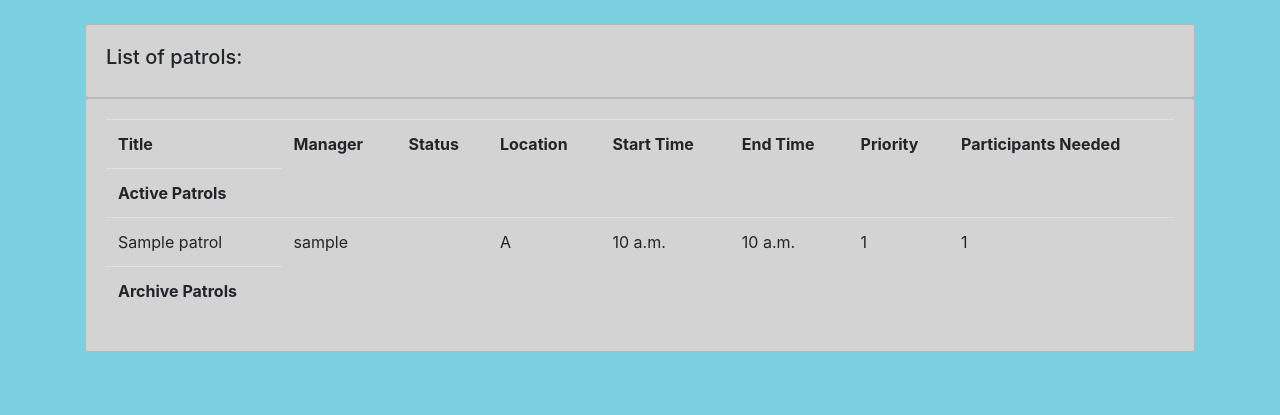
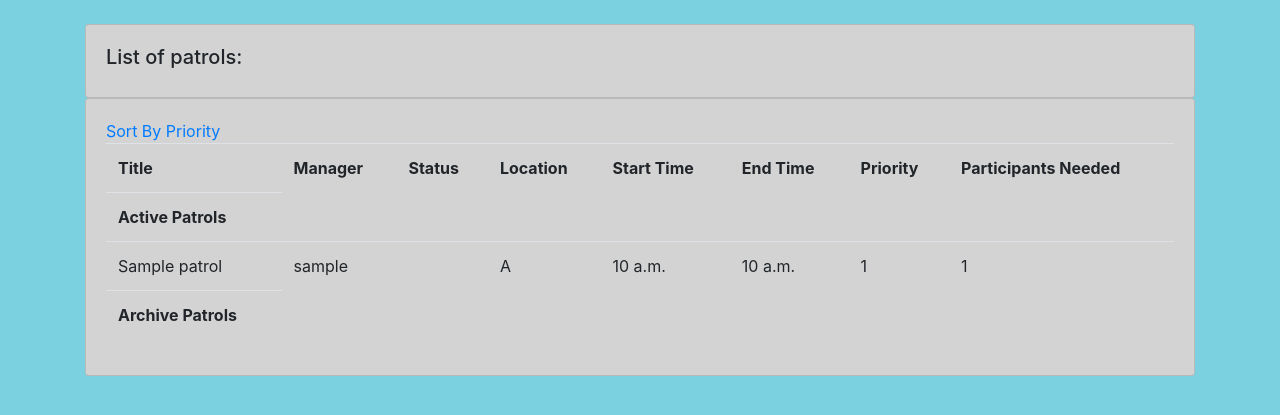
Before and after one commit to bilbisli/SecureCity, a Django app: page /Patrol/ in a window 1280 px wide. Shown: the part 56-471 px from the top of the page. Run offline with Django 4.2, Linux system fonts and the light colour scheme; a user stored in the database is signed in; tables that the repository leaves empty hold one stand-in row (values such as "Sample post").

Commit message:
BSPM2022T11-40

```diff
--- a/SecureCity/HomePage/templates/Patrols/ParentPatrolPage.html
+++ b/SecureCity/HomePage/templates/Patrols/ParentPatrolPage.html
@@ -33,7 +33,7 @@ function myFunction(id) {
 				</div>
 				<div class="card card-body" id="general">
 
-
+					<th><a href="{{ parent_patrol }}?sort=Priority">Sort By Priority </a></th>
 					<table class="table">
 						<tr>
 							<th>Title</th>
--- a/SecureCity/HomePage/views.py
+++ b/SecureCity/HomePage/views.py
@@ -31,7 +31,7 @@ def patrol_management(request):
                 priorities.append(p.priority)
                 managers.append(str(p.manager))
                 dates.append(str(p.date))
-                between.append(str(p.start_time)+'-'+str(p.end_time))
+                between.append(str(p.start_time) + '-' + str(p.end_time))
             csvFile = pd.DataFrame()
             csvFile['Title'] = titles
             csvFile['Location'] = locations
@@ -46,8 +46,8 @@ def patrol_management(request):
 
     patrols = [(number + 1, patrol) for number, patrol in enumerate(request.user.patrols.all())]
     context = {
-            'patrols': patrols,
-            'error': error
+        'patrols': patrols,
+        'error': error
     }
     return render(request, 'Patrols/PatrolManagement.html', context)
 
@@ -68,12 +68,17 @@ def create_patrol(request):
     }
     return render(request, 'Patrols/CreatePatrol.html', context)
 
+
 @login_required(login_url='/Login/')
 def parent_patrol(request):
-    activePatrols = Patrol.objects.filter(patrol_status__in=["Creation","Active"])
-    donePatrols = Patrol.objects.filter(patrol_status="Archive")
+    if request.GET.get('sort') == 'Priority':
+        activePatrols = Patrol.objects.filter(patrol_status__in=["Creation", "Active"]).order_by('-priority')
+        donePatrols = Patrol.objects.filter(patrol_status="Archive").order_by('-priority')
+    else:
+        activePatrols = Patrol.objects.filter(patrol_status__in=["Creation", "Active"])
+        donePatrols = Patrol.objects.filter(patrol_status="Archive")
     context = {
-            'activePatrols': activePatrols,
-            'donePatrols': donePatrols
+        'activePatrols': activePatrols,
+        'donePatrols': donePatrols
     }
     return render(request, 'Patrols/ParentPatrolPage.html', context)
--- a/SecureCity/SecureCity/urls.py
+++ b/SecureCity/SecureCity/urls.py
@@ -33,5 +33,4 @@ urlpatterns = [
     path(r'ContactManagement/', ContactV.contact_management, name='ContactManagement'),
     path('mypage/', AuthenticationV.residentPage, name='resident_page'),
     path('becomePatrolManager/', AdminRequestV.becomePatrolManager, name='becomePatrolManager'),
-
 ]
```
